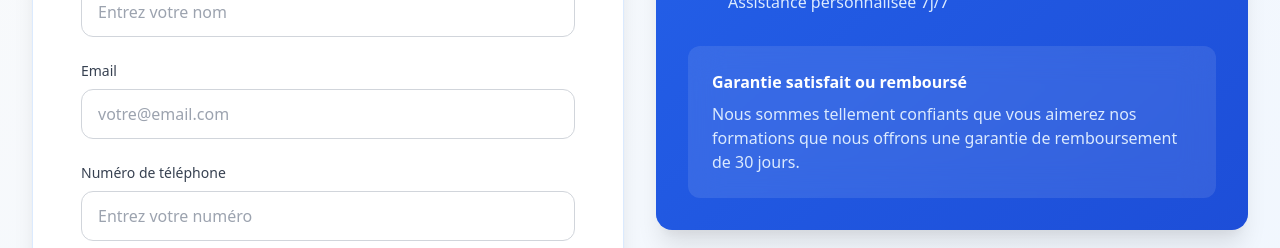
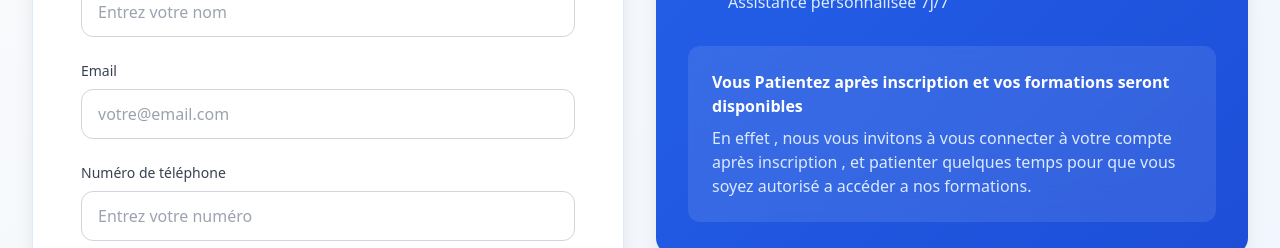
Before and after one commit to Tiger-Foxx/edu-drive, a React (Vite) app: page /signup in a window 1280 px wide. Shown: the part 366-614 px from the top of the page. Built offline with nearby package versions, Linux system fonts and the light colour scheme; no server answers.

Commit message:
telegram VIP et seuil de retrait

```diff
--- a/src/components/navbar/Navbar.jsx
+++ b/src/components/navbar/Navbar.jsx
@@ -74,7 +74,7 @@ const Navbar = () => {
       ],
     },
     ...(telegramUrl ? [{
-      label: "Communauté",
+      label: "Telegram VIP",
       icon: <Users className="w-4 h-4" />,
       submenu: [{ label: "Canal Telegram", path: (CurrentUser.telegram_group_joined) ? telegramUrl : "/telegram-subscribe" }],
     }] : []),
--- a/src/pages/Payment/PayementTankYouPage.jsx
+++ b/src/pages/Payment/PayementTankYouPage.jsx
@@ -113,7 +113,7 @@ const PaymentThankYou = () => {
         return {
           icon: '✅',
           title: 'Paiement Confirmé',
-          message: message,
+          message: "Vous Patientez un peu après inscription et vos formations seront disponibles , contactez le service client en cas de problème",
           buttonText: 'Aller à la connexion'
         };
       case 'error':
--- a/src/pages/SignupPage/SignupPage.jsx
+++ b/src/pages/SignupPage/SignupPage.jsx
@@ -551,10 +551,9 @@ const SignupPage = () => {
                             </div>
 
                             <div className="mt-8 p-6 bg-white/10 rounded-xl backdrop-blur-lg">
-                                <h4 className="font-semibold mb-2">Garantie satisfait ou remboursé</h4>
+                                <h4 className="font-semibold mb-2">Vous Patientez après inscription et vos formations seront disponibles</h4>
                                 <p className="text-blue-100">
-                                    Nous sommes tellement confiants que vous aimerez nos formations que nous
-                                    offrons une garantie de remboursement de 30 jours.
+                                    En effet , nous vous invitons à vous connecter à votre compte après inscription , et patienter quelques temps pour que vous soyez autorisé a accéder a nos formations.
                                 </p>
                             </div>
                         </div>
--- a/src/pages/UserSpace/ReferralSection/ReferralSection.jsx
+++ b/src/pages/UserSpace/ReferralSection/ReferralSection.jsx
@@ -138,6 +138,18 @@ const ReferralSection = () => {
 
         const amount = parseFloat(withdrawalAmount);
         const maxWithdrawal = userData.wallet_balance * 0.98;
+
+        if (amount < 2500) {
+
+            toast.update(toastId.current, {
+                render: "Le seuil minimum de retrait est de 2500 XAF",
+                type: "error",
+                isLoading: false,
+                autoClose: 4500, // Notification disparaît après 4 secondes
+
+            });
+            return;
+        }
 
         if (amount > maxWithdrawal) {
 
```
